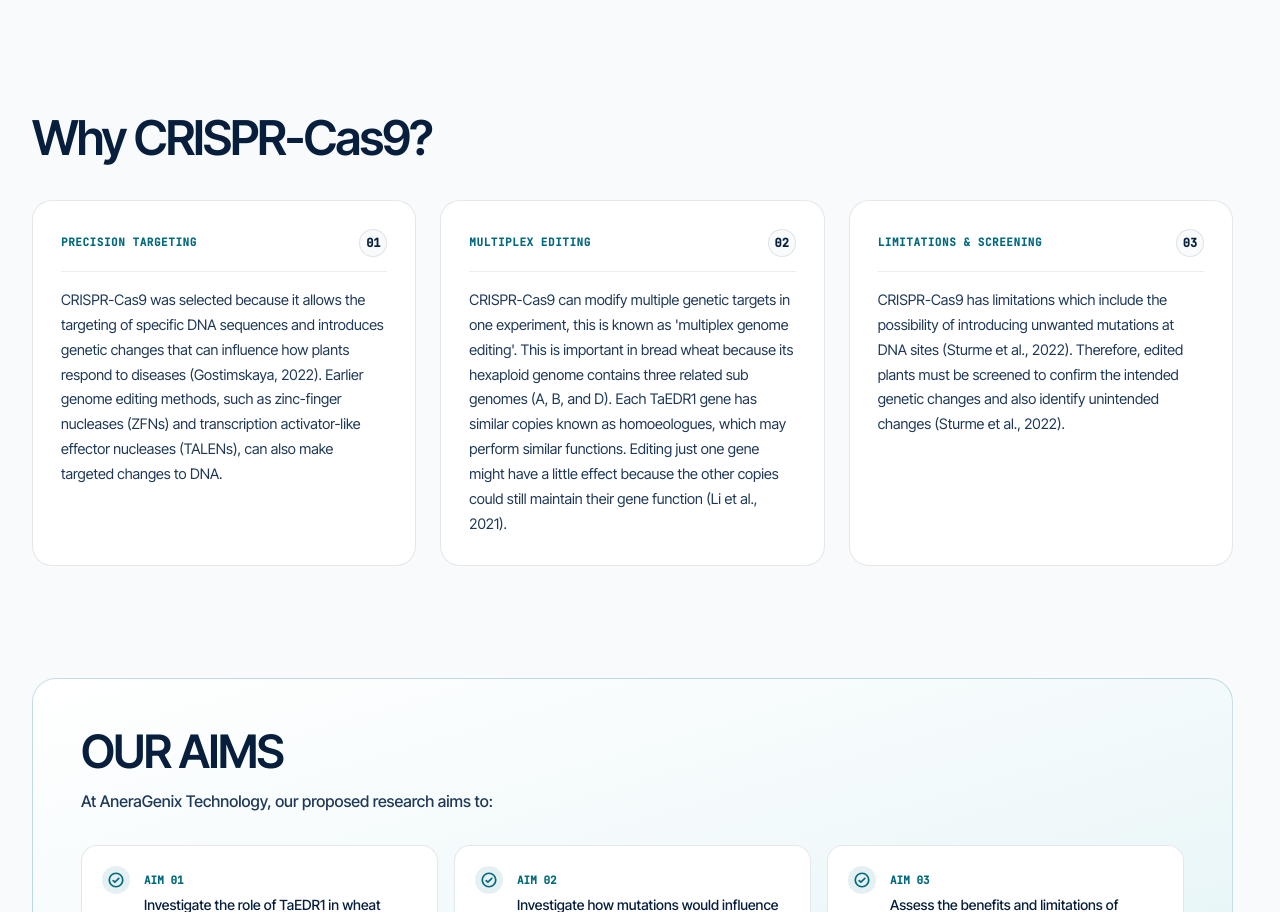
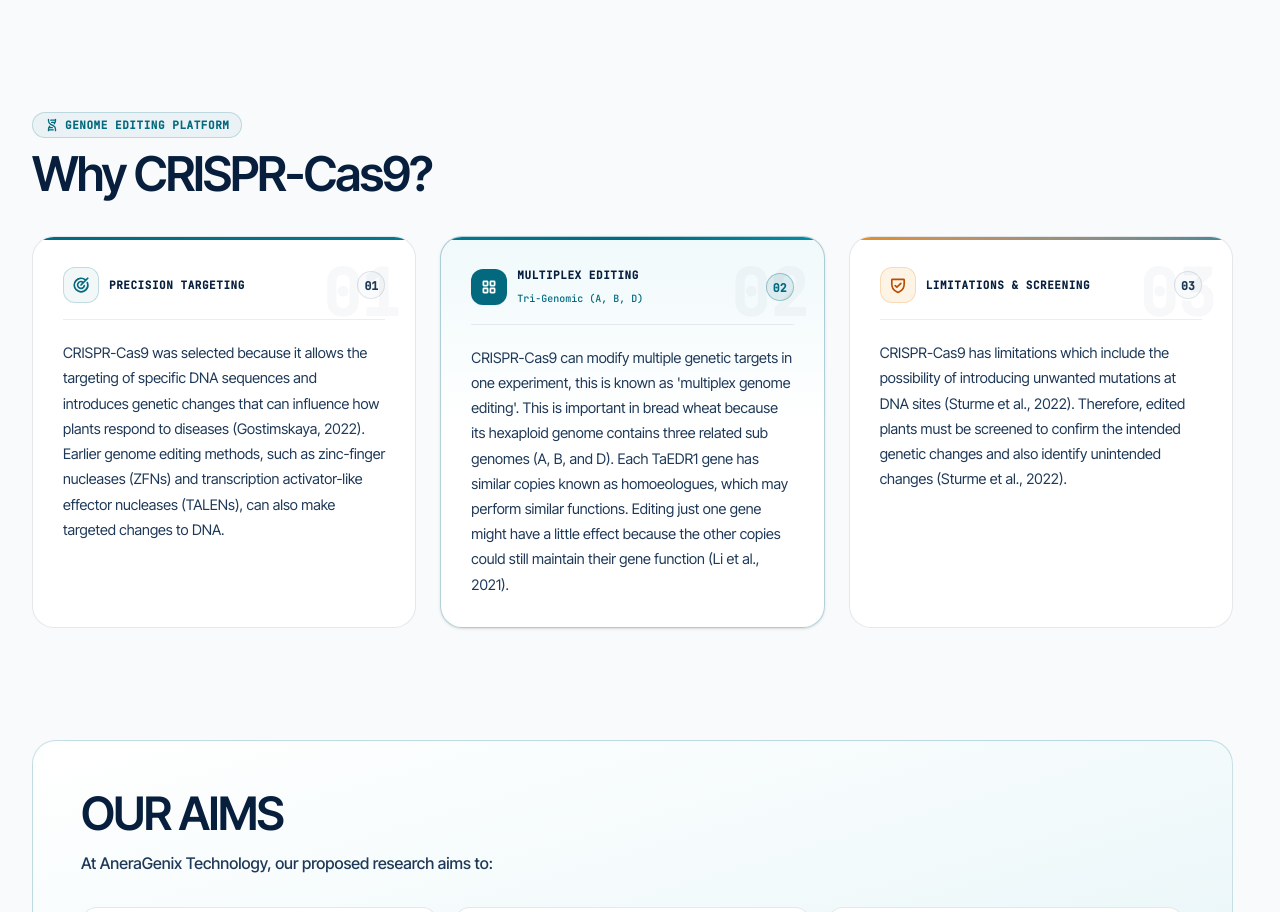
Before and after one commit to Bit06/AneraGenix, a React (Vite) app: page / in a window 1280 px wide. Shown: the part 1816-2728 px from the top of the page. Built offline with nearby package versions, Linux system fonts and the light colour scheme.

Commit message:
Elevate Why CRISPR-Cas9 section with scientific icons, gradient top strips, and subtle watermarks

```diff
--- a/src/sections/About.tsx
+++ b/src/sections/About.tsx
@@ -1,4 +1,4 @@
-import { CheckCircle } from "@phosphor-icons/react";
+import { CheckCircle, Dna, ShieldCheck, SquaresFour, Target } from "@phosphor-icons/react";
 import { Reveal } from "../components/ui";
 import { ABOUT_CONTENT } from "../data";
 import { IMAGES } from "../assets/images";
@@ -99,6 +99,10 @@ export default function About() {
       <div className="mt-20 sm:mt-28">
         <Reveal>
           <div className="max-w-[760px]">
+            <div className="inline-flex items-center gap-1.5 rounded-full border border-brand-deep/20 bg-brand-deep/5 px-3 py-1 font-mono text-[11px] font-bold text-brand-deep uppercase tracking-wider mb-2.5">
+              <Dna size={14} weight="bold" />
+              <span>Genome Editing Platform</span>
+            </div>
             <h2 className="text-[clamp(2rem,3.8vw,3rem)] leading-[1.08] font-semibold tracking-[-0.04em] text-ink">
               {whyCrispr.title}
             </h2>
@@ -106,29 +110,87 @@ export default function About() {
         </Reveal>
 
         <div className="mt-9 grid gap-6 md:grid-cols-3">
-          {whyCrispr.paragraphs.map((p, idx) => (
+          {whyCrispr.paragraphs.map((p, idx) => {
+            const isMiddle = idx === 1;
+            return (
               <Reveal key={idx} delay={idx * 80}>
-              <div className="flex h-full flex-col justify-between rounded-[20px] border border-ink/10 bg-white p-6 sm:p-7 transition hover:border-brand-deep/40">
+                <div
+                  className={`group relative flex h-full flex-col justify-between overflow-hidden rounded-[22px] border p-6 sm:p-7.5 transition-all duration-300 hover:-translate-y-1 ${
+                    isMiddle
+                      ? "border-brand-deep/30 bg-gradient-to-b from-[#f0f9fb] via-white to-white shadow-sm hover:shadow-[0_16px_36px_-12px_rgba(4,132,157,0.18)] hover:border-brand-deep/60"
+                      : "border-ink/10 bg-white hover:border-brand-deep/40 hover:shadow-[0_12px_30px_-10px_rgba(4,132,157,0.1)]"
+                  }`}
+                >
+                  {/* Top Gradient Accent Strip */}
+                  <div
+                    className={`absolute inset-x-0 top-0 h-[3px] ${
+                      idx === 0
+                        ? "bg-gradient-to-r from-brand-deep to-[#03788f]"
+                        : idx === 1
+                          ? "bg-gradient-to-r from-[#03788f] via-brand-deep to-[#048fa5]"
+                          : "bg-gradient-to-r from-amber-600/80 to-brand-deep/80"
+                    }`}
+                  />
+
+                  {/* Watermark Number in background */}
+                  <span className="pointer-events-none absolute right-4 top-2 font-mono text-[64px] font-black text-ink/[0.03] select-none">
+                    0{idx + 1}
+                  </span>
+
                   <div>
-                  <div className="flex items-center justify-between border-b border-ink/8 pb-3.5">
-                    <span className="font-mono text-[11px] font-bold tracking-wider text-brand-deep uppercase">
+                    {/* Header Row: Icon + Label + Number Badge */}
+                    <div className="flex items-center justify-between border-b border-ink/8 pb-4">
+                      <div className="flex items-center gap-2.5">
+                        <div
+                          className={`grid size-9 place-items-center rounded-xl border transition-colors ${
+                            idx === 0
+                              ? "border-brand-deep/20 bg-brand-deep/5 text-brand-deep group-hover:bg-brand-deep group-hover:text-white"
+                              : idx === 1
+                                ? "border-brand-deep/30 bg-brand-deep text-white shadow-xs"
+                                : "border-amber-600/20 bg-amber-500/10 text-amber-700 group-hover:bg-amber-600 group-hover:text-white"
+                          }`}
+                        >
+                          {idx === 0 && <Target size={18} weight="bold" />}
+                          {idx === 1 && <SquaresFour size={18} weight="bold" />}
+                          {idx === 2 && <ShieldCheck size={18} weight="bold" />}
+                        </div>
+
+                        <div>
+                          <span className="block font-mono text-[11px] font-bold tracking-wider text-ink uppercase">
                             {idx === 0
                               ? "PRECISION TARGETING"
                               : idx === 1
                                 ? "MULTIPLEX EDITING"
                                 : "LIMITATIONS & SCREENING"}
                           </span>
-                    <span className="flex size-7 items-center justify-center rounded-full border border-ink/10 bg-paper text-[12px] font-mono font-bold text-ink">
+                          {idx === 1 && (
+                            <span className="text-[10px] font-mono font-medium text-brand-deep">
+                              Tri-Genomic (A, B, D)
+                            </span>
+                          )}
+                        </div>
+                      </div>
+
+                      <span
+                        className={`flex size-7 items-center justify-center rounded-full border text-[11.5px] font-mono font-bold ${
+                          isMiddle
+                            ? "border-brand-deep/30 bg-brand-deep/10 text-brand-deep"
+                            : "border-ink/10 bg-paper text-ink-soft"
+                        }`}
+                      >
                         0{idx + 1}
                       </span>
                     </div>
-                  <p className="mt-4 text-[14px] sm:text-[14.5px] leading-[1.72] text-ink-soft">
+
+                    {/* Paragraph Content */}
+                    <p className="mt-5 text-[14px] sm:text-[14.5px] leading-[1.74] text-ink-soft">
                       {p}
                     </p>
                   </div>
                 </div>
               </Reveal>
-          ))}
+            );
+          })}
         </div>
       </div>
 
```
Lines whose indentation alone changed are shown as unchanged.
